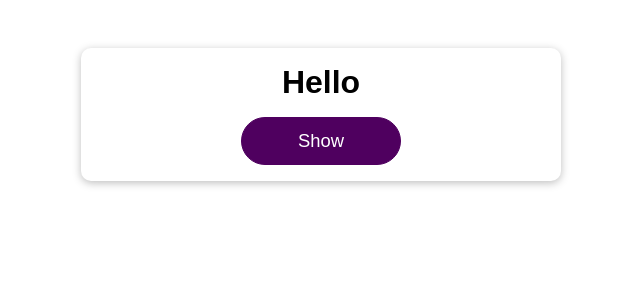
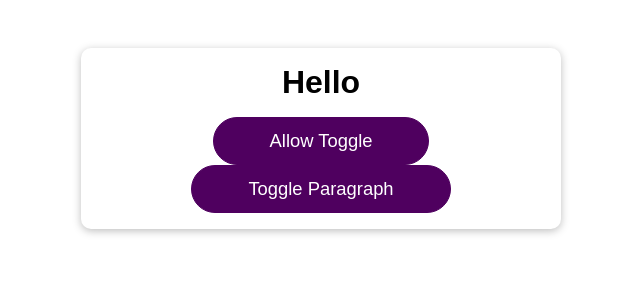
Before and after one commit to choy30/completepracticebackscenes, a React (Create React App) app: page / in a window 1280 px wide. Shown: the top 300 px of the page, without its empty margins (319-959 px from the left). Built offline with nearby package versions, Linux system fonts and the light colour scheme.

Commit message:
Add usecallback & dependencies

```diff
--- a/src/App.js
+++ b/src/App.js
@@ -5,18 +5,27 @@
 import DemoOutput from "./components/Demo/DemoOutput";
 
 function App() {
-	const [showParagraph, setShowPragragh] = useState();
+	const [showParagraph, setShowPragragh] = useState(false);
+	const [allowToggle, setAllowToggle] = useState(false);
 
 	console.log("APP RUNNING");
 
 	const toggleParagraphHandler = useCallback(() => {
-		setShowPragragh((prevShowParagraph) => !prevShowParagraph);
-	}, []);
+		if (allowToggle) {
+			setShowPragragh((prevShowParagraph) => !prevShowParagraph);
+		}
+	}, [allowToggle]);
+
+	const allowToggleHandler = () => {
+		setAllowToggle(true);
+	};
+
 	return (
 		<div className="app">
 			<h1>Hello</h1>
 			<DemoOutput show={showParagraph} />
-			<Button onClick={toggleParagraphHandler}>Show</Button>
+			<Button onClick={allowToggleHandler}>Allow Toggle</Button>
+			<Button onClick={toggleParagraphHandler}>Toggle Paragraph</Button>
 		</div>
 	);
 }
```
